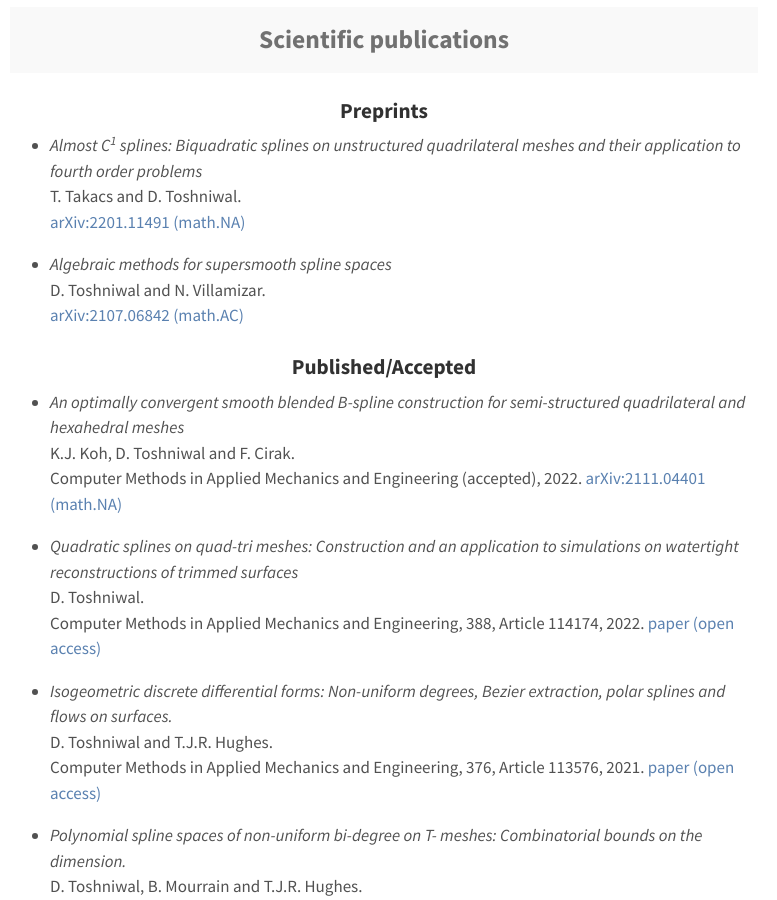
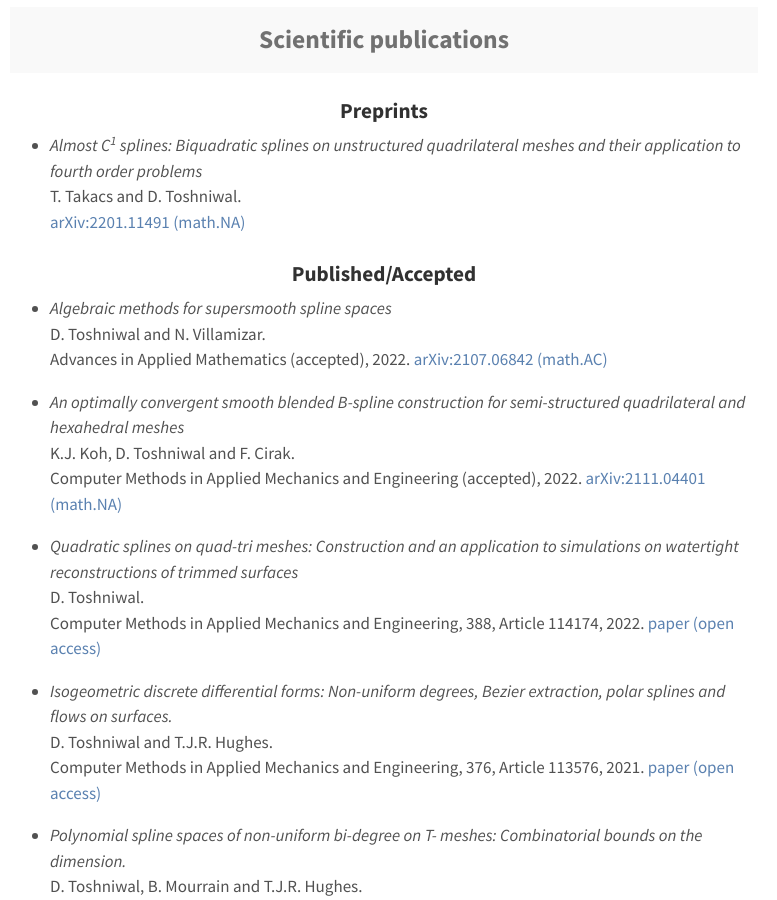
Before and after one commit to dtoshniwal/dtoshniwal.github.io, a Jekyll site: the page built from research.md, in a window 1280 px wide and 900 px high, scrolled down 701 px. Shown: the whole window, without its empty margins (256-1033 px from the left). Built offline with Jekyll 4.4.1, drawn with Linux system fonts in a browser that asks for light colours.

Commit message:
Update publications

```diff
--- a/research.md
+++ b/research.md
@@ -41,14 +41,14 @@ T. Takacs and D. Toshniwal.
 <br>
 [arXiv:2201.11491 (math.NA)](https://arxiv.org/abs/2201.11491/)
 
+<h3 align="center">Published/Accepted</h3>
 
 * <i>Algebraic methods for supersmooth spline spaces</i>
 <br>
 D. Toshniwal and N. Villamizar.
 <br>
+Advances in Applied Mathematics (accepted), 2022.
 [arXiv:2107.06842 (math.AC)](https://arxiv.org/abs/2107.06842/)
-
-<h3 align="center">Published/Accepted</h3>
 
 * <i>An optimally convergent smooth blended B-spline construction for semi-structured quadrilateral and hexahedral meshes </i>
 <br>
```
